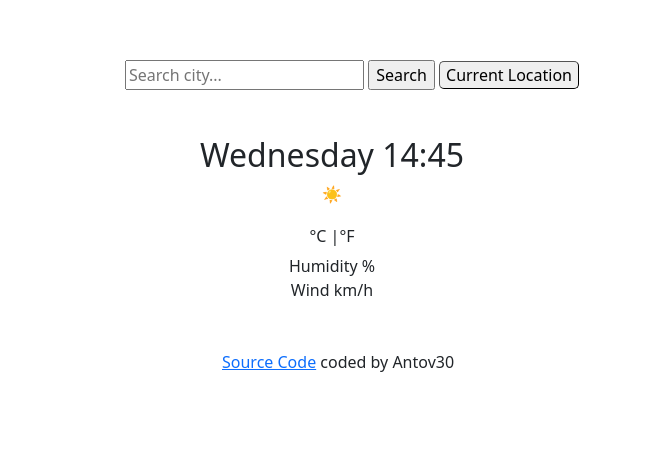
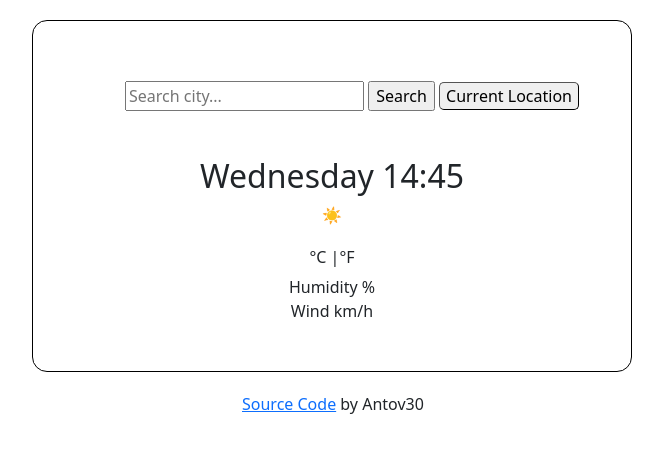
Before and after one commit to Antov30/Weather-App, a website built with Parcel: page index.html in a window 1280 px wide. Shown: the whole page, without its empty margins (308-971 px from the left). Built offline with nearby package versions, Linux system fonts and the light colour scheme; no server answers.

Commit message:
changed style

```diff
--- a/index.html
+++ b/index.html
@@ -17,7 +17,9 @@
 
   </head>
   <body>
+    <div class="wrap">
     <div class="container1">
+
  <div class="form">
     <form id="search-form">
    <input type="text"
@@ -41,7 +43,9 @@
     <br />
 
     <br />
-    <div class="link"><a href="https://github.com/Antov30/Weather-App" target="_blank">Source Code</a> coded by Antov30</div>
+    </div>
+    <div class="link"><a href="https://github.com/Antov30/Weather-App" target="_blank">Source Code</a> by Antov30</div>
+
     <script src="src/script.js"></script>
   </body>
 </html>
--- a/src/styles.css
+++ b/src/styles.css
@@ -4,7 +4,7 @@
   border-radius: 10px;
 }
 .container {
-  margin-left: 140px;
+  margin-left: 90px;
 }
 .form {
   position: relative;
@@ -26,8 +26,15 @@
   border-width: 1px;
 }
 .link {
-  padding-left: 530px;
+  padding-left: 550px;
 }
 .temp {
   font-size: xx-large;
 }
+.wrap {
+  max-width: 600px;
+  border: 1px solid;
+  border-color: black;
+  border-radius: 15px;
+  margin: 20px auto;
+}
```
